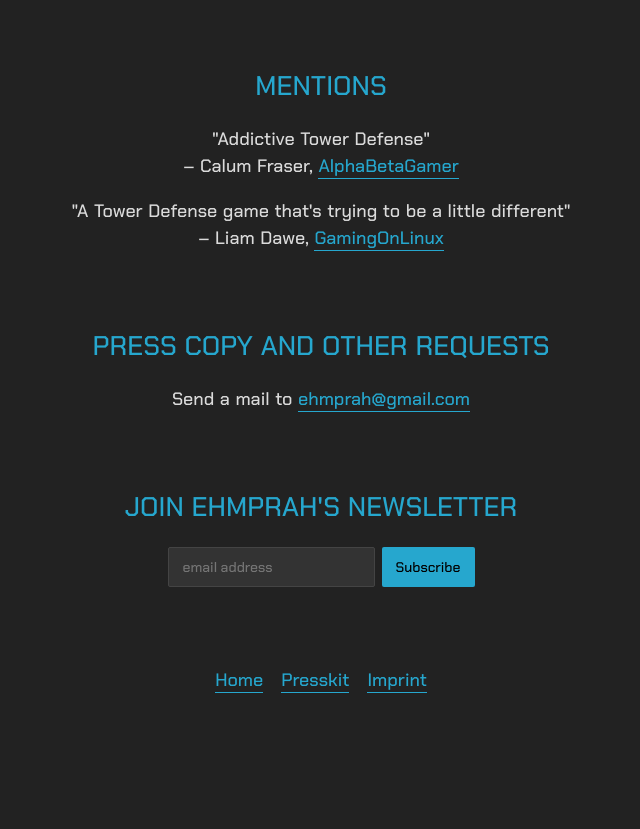
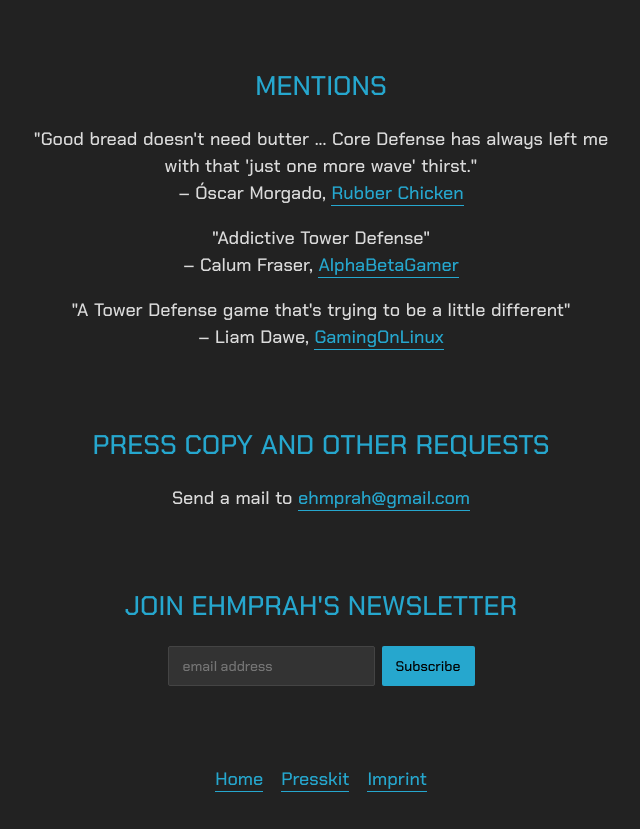
Before and after one commit to ehmprah/core-defense-website, a Nuxt app: page /presskit in a window 1280 px wide. Shown: the part 3760-4589 px from the top of the page, without its empty margins (319-959 px from the left). Before the commit the page ends 4490 px from the top, so only its background shows below. Built offline with nearby package versions, Linux system fonts and the light colour scheme.

Commit message:
Add new review

```diff
--- a/pages/presskit.vue
+++ b/pages/presskit.vue
@@ -118,6 +118,14 @@
       <div class="section">
         <h2>Mentions</h2>
         <p>
+          "Good bread doesn't need butter ... Core Defense has always left me
+          with that 'just one more wave' thirst."<br />– Óscar Morgado,
+          <a
+            href="https://rubberchickengames.com/2020/02/10/core-defense-um-bom-pao-nao-precisa-de-manteiga/"
+            >Rubber Chicken</a
+          >
+        </p>
+        <p>
           "Addictive Tower Defense"<br />– Calum Fraser,
           <a
             href="https://twitter.com/gameralphabeta/status/1208815708169224192"
```
